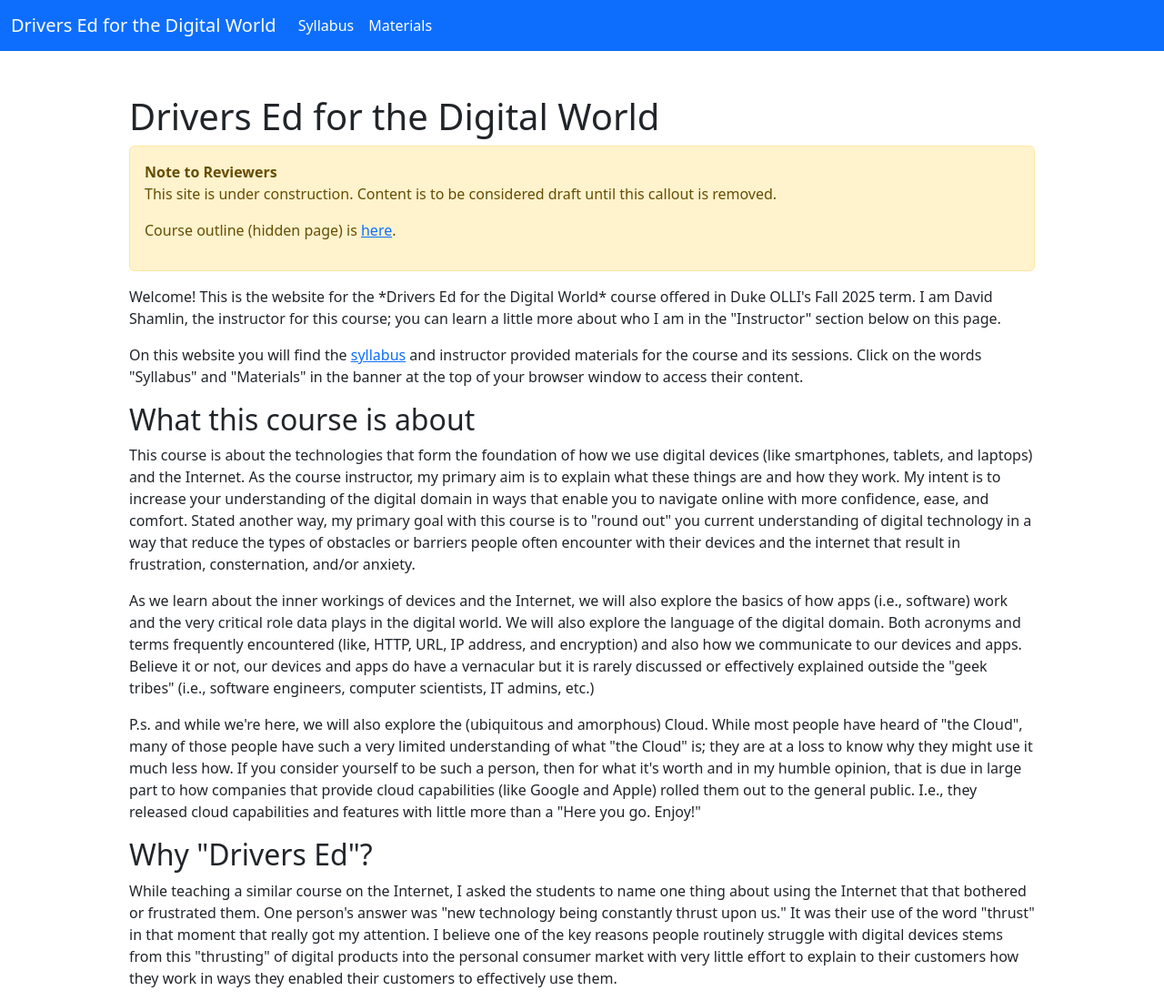
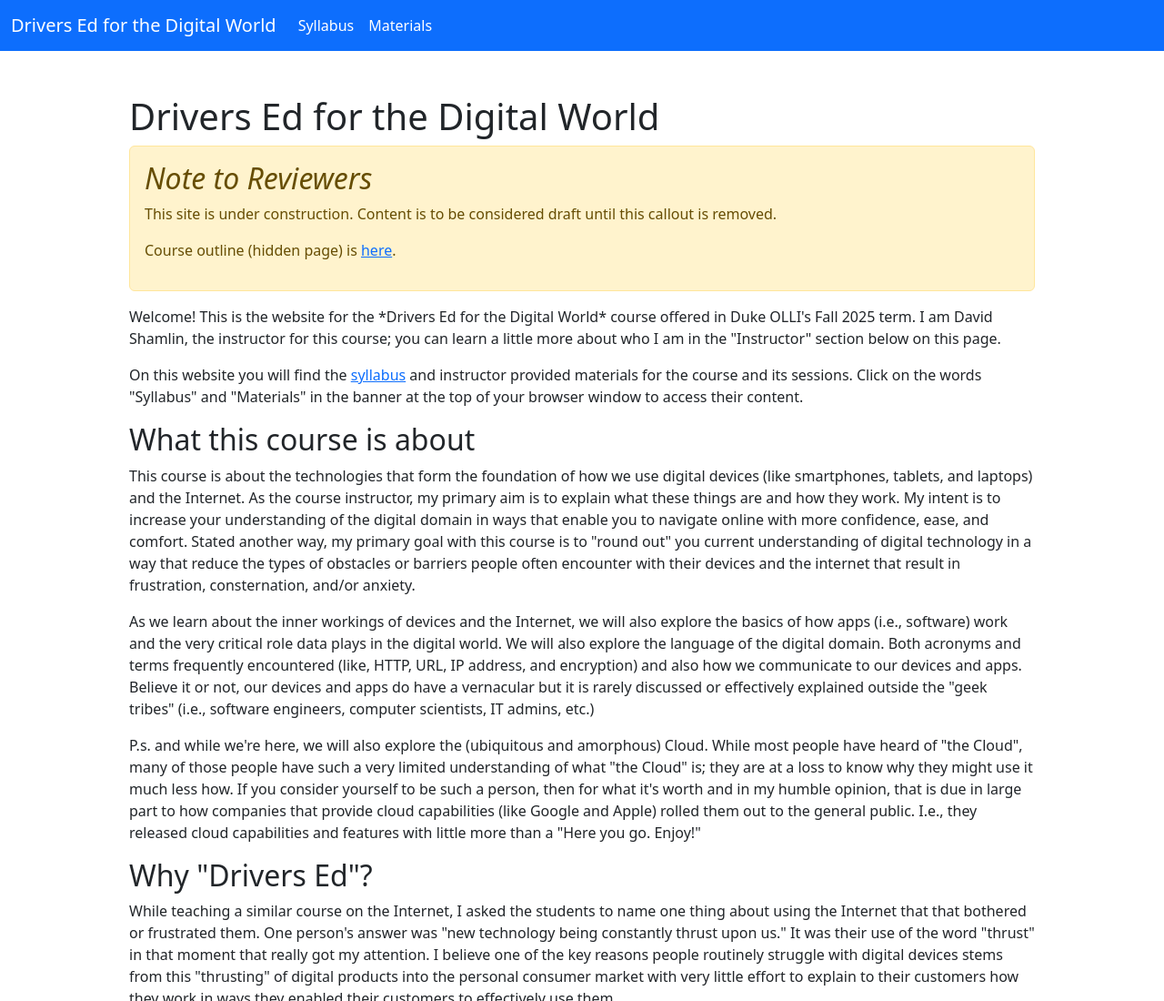
Before and after one commit to olli-shamlin/fall-2025, a plain HTML site: page index.html in a window 1280 px wide. Shown: the top 1100 px of the page at 91% size. Drawn offline with nearby package versions, Linux system fonts and the light colour scheme.

Commit message:
add reviewer callout to homepage

```diff
--- a/index.html
+++ b/index.html
@@ -55,7 +55,7 @@
     <div class="container">
         <h1>Drivers Ed for the Digital World</h1>
         <div class="alert alert-warning" role="alert">
-            <strong>Note to Reviewers</strong>
+            <h2><em>Note to Reviewers</em></h2>
             <p>This site is under construction. Content is to be considered draft until this callout is removed.</p>
             <p>Course outline (hidden page) is <a href="outline.html">here</a>.</p>
         </div>
```
